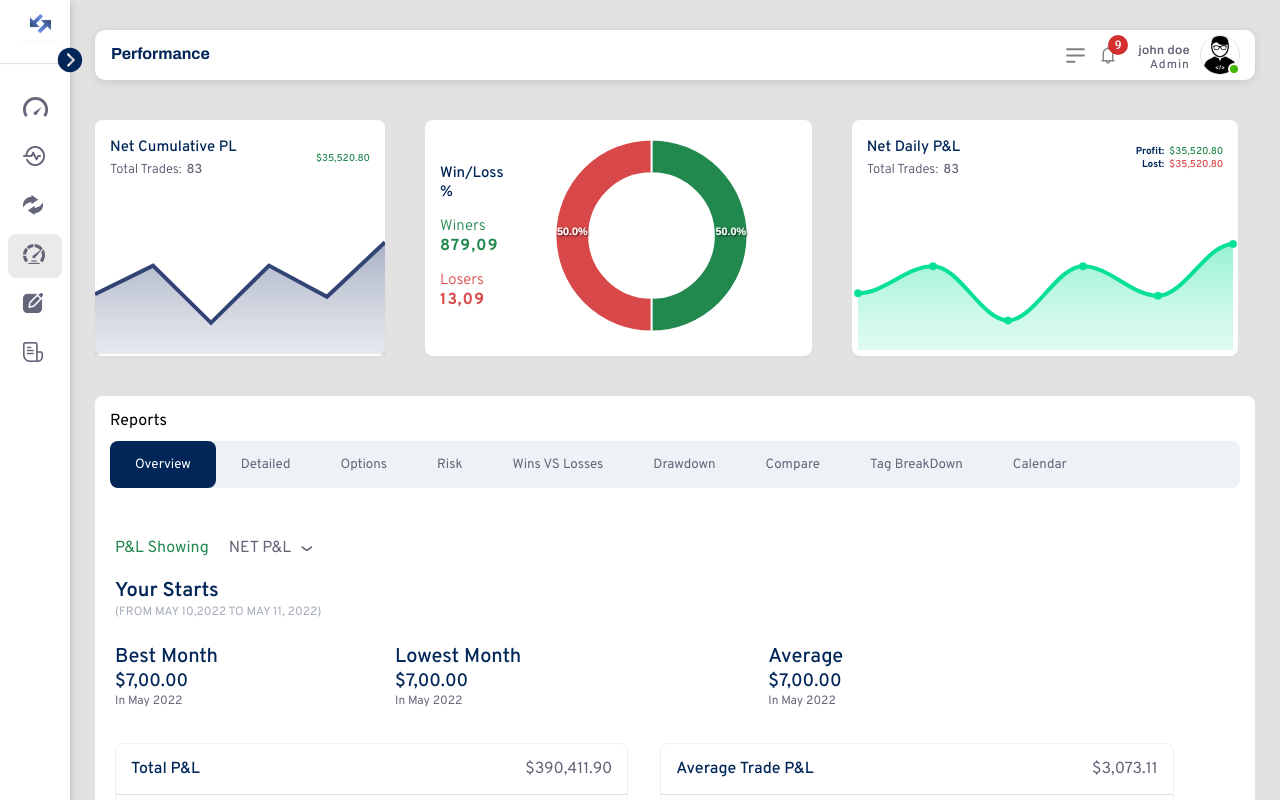
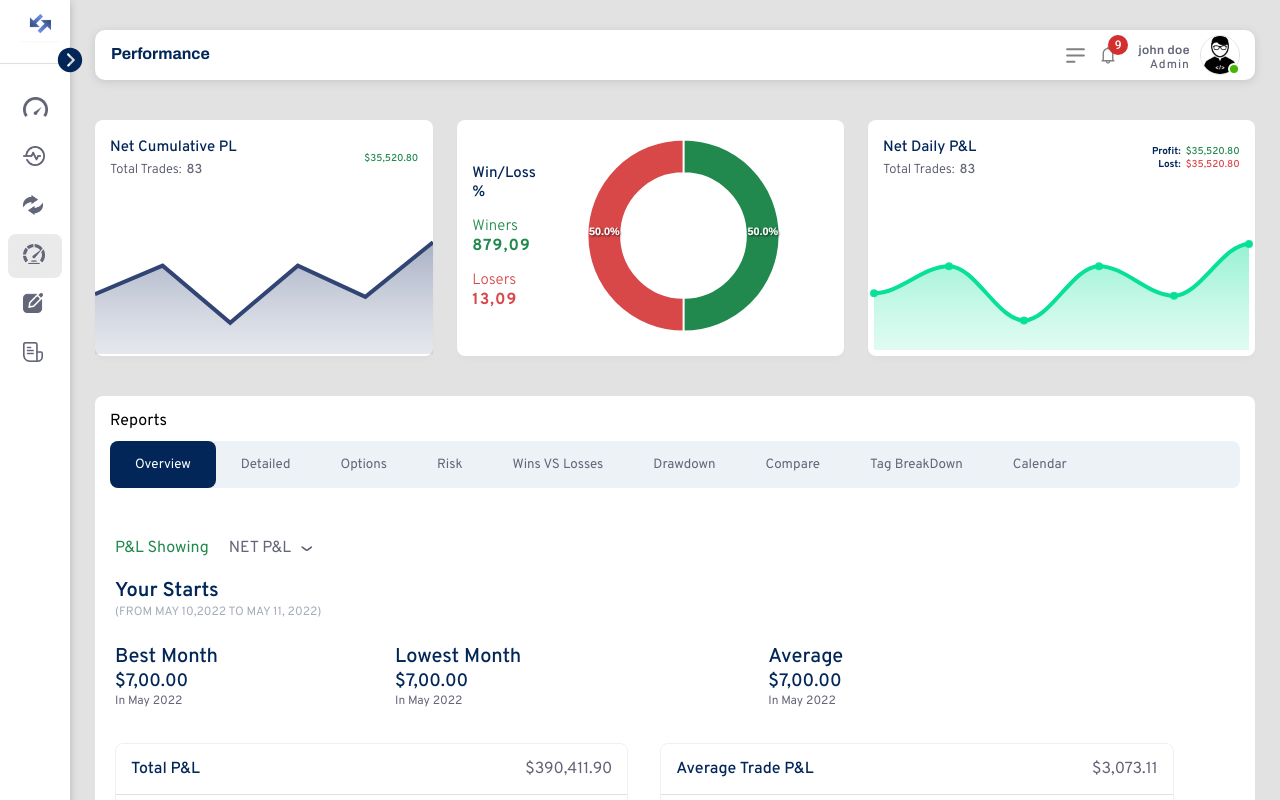
Before and after one commit to ghulamrasuldev/trading-journal, a React (Vite) app: page /performance in a window 1280 px wide. Shown: the top 800 px of the page. Built offline with nearby package versions, Linux system fonts and the light colour scheme; a web font is replaced by a local one.

Commit message:
merge from master

```diff
--- a/src/pages/TradeLog/TradeLogTopGraphs/TradeLogTopGraphs.jsx
+++ b/src/pages/TradeLog/TradeLogTopGraphs/TradeLogTopGraphs.jsx
@@ -126,8 +126,8 @@ const TradeLogTopGraphs = () => {
 
   return (
     <Box>
-      <Grid container columnGap={5} mt={5} mb={5} rowGap={4}>
-        <Grid item lg={3} md={12} sm={12} xm={12} sx={topGraphStyle} >
+      <Grid container columnGap={3} mt={5} mb={5} rowGap={4}>
+        <Grid item lg={3.5} md={12} sm={12} xm={12} sx={topGraphStyle} >
           <div className="TradeLogTopSection">
             <div>
               <p className="graphTitle" style={{color:`${lightTheme.headingTextColor}`}}>Net Cumulative PL</p>
```
